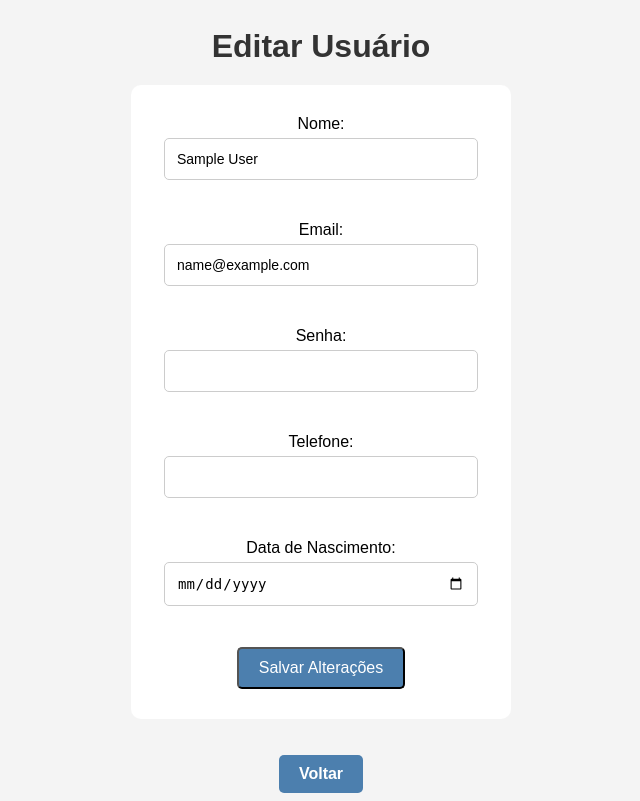
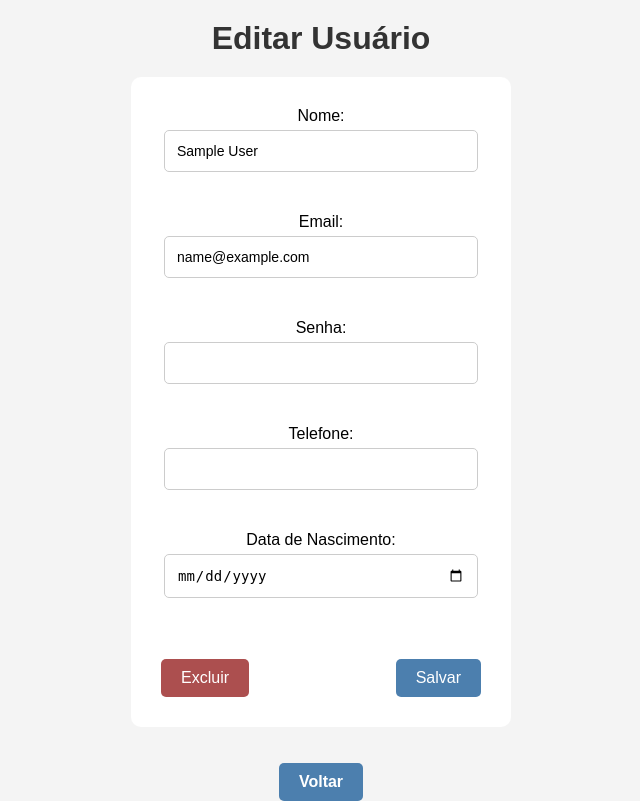
Before and after one commit to bijunkes/PPI, a PHP site: page /View/editar.php?id=1 in a window 1280 px wide. Shown: the whole page, without its empty margins (319-959 px from the left). Run offline with PHP 8.4, Linux system fonts and the light colour scheme; the visitor is signed in with stand-in values (Sample User, id 1).

Commit message:
botao excluir usuario

```diff
--- a/View/editar.php
+++ b/View/editar.php
@@ -22,6 +22,14 @@
     }
 
     if ($_SERVER['REQUEST_METHOD'] === 'POST') {
+    if (isset($_POST['excluir'])) {
+        if (excluir($usuario_id)) {
+            header("Location: usuarios.php");
+            exit();
+        } else {
+            echo "Erro ao excluir o usuário.";
+        }
+    } else {
         $nome = $_POST['nome'];
         $email = $_POST['email'];
         $senha = $_POST['senha'];
@@ -35,6 +43,7 @@
             echo "Erro ao atualizar o usuário.";
         }
     }
+}
 ?>
 
 <!DOCTYPE html>
@@ -104,10 +113,27 @@
             border-radius: 5px;
             font-size: 16px;
             transition: background-color 0.3s;
+            border: 0
+        }
+
+        #excluir {
+            background-color: #ac4f4fff;
+        }
+        #excluir:hover {
+            background-color: #a04545ff;
+            cursor: pointer;
         }
 
         #voltar:hover, button:hover {
             background-color: #4565a0;
+            cursor: pointer;
+        }
+
+        .buttons-container {
+            display: flex;
+            justify-content: space-between;
+            width: 100%;
+            margin-top: 20px;
         }
 
         form {
@@ -151,9 +177,11 @@
         <label for="data_nascimento">Data de Nascimento:</label>
         <input type="date" id="data_nascimento" name="data_nascimento" value="<?php echo $usuario['data_nascimento']; ?>"><br><br>
 
-        <button type="submit">Salvar Alterações</button>
+        <div class="buttons-container">
+            <button id="excluir" type="submit" name="excluir" value="1">Excluir</button>
+            <button type="submit">Salvar</button>
+        </div>
     </form>
-
     <br><br>
     <a id="voltar" href="usuarios.php">Voltar</a>
 </body>
--- a/View/inicio.php
+++ b/View/inicio.php
@@ -50,11 +50,11 @@
         <h1>Projeto CRUD</h1>
     </header>
     <div>
-        <form action="cadastro.php" method="POST">
+        <form action="/view/cadastro.php" method="POST">
             <button type="submit">Cadastrar</button>
         </form>
 
-        <form action="login.php" method="POST">
+        <form action="/view/login.php" method="POST">
             <button type="submit">Entrar</button>
         </form>
     </div>
```
